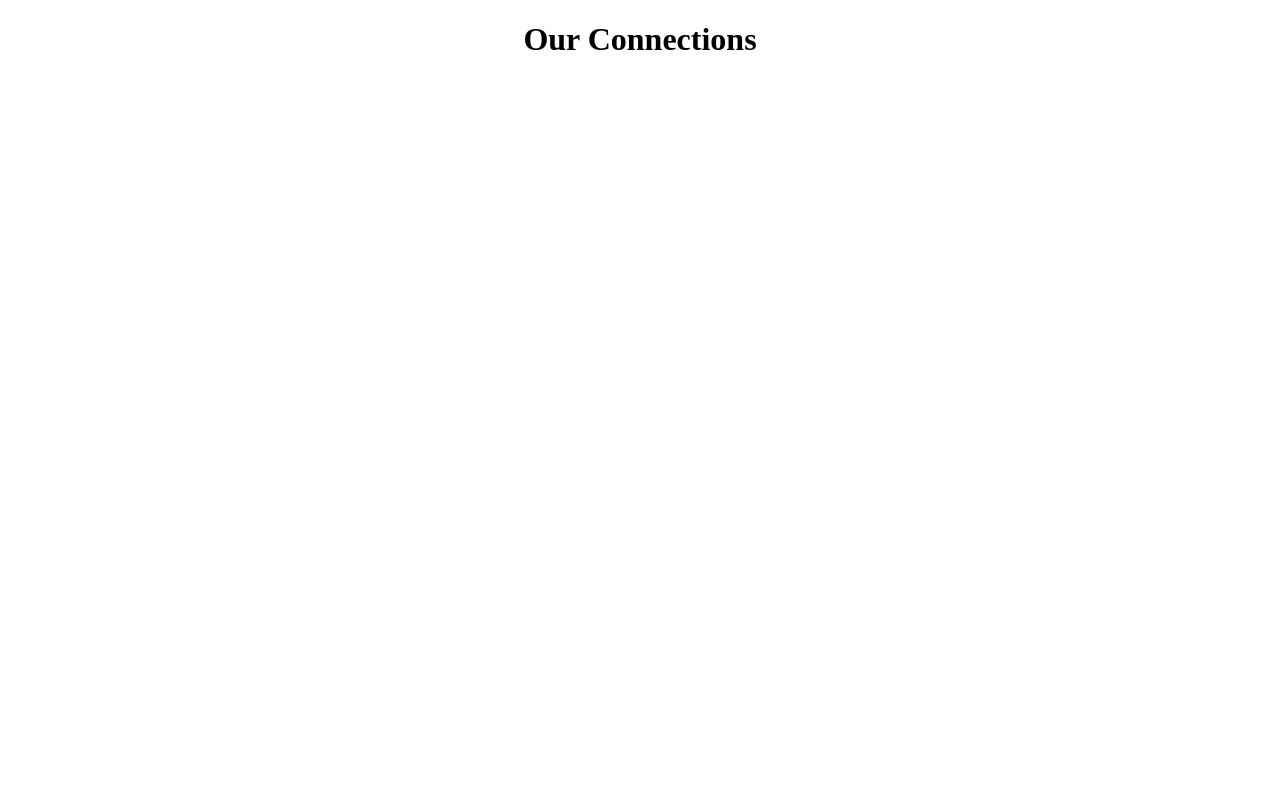
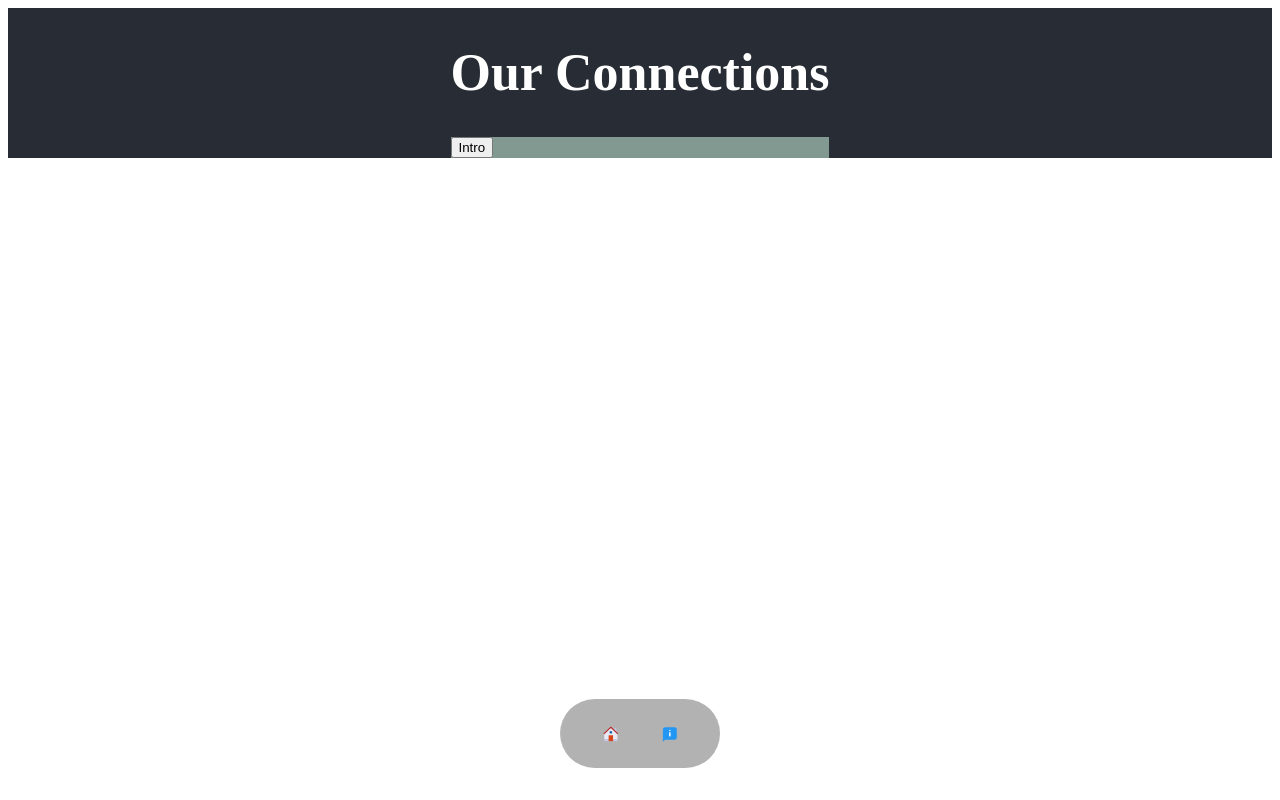
Before and after one commit to shamzaali7/connection-frontend-api, a React (Create React App) app: page / in a window 1280 px wide. Built offline with nearby package versions, Linux system fonts and the light colour scheme.

Commit message:
added nav

```diff
--- a/package.json
+++ b/package.json
@@ -8,6 +8,8 @@
     "@testing-library/user-event": "^13.5.0",
     "react": "^18.2.0",
     "react-dom": "^18.2.0",
+    "react-icons": "^4.7.1",
+    "react-router": "^6.4.5",
     "react-scripts": "5.0.1",
     "web-vitals": "^2.1.4"
   },
--- a/src/App.css
+++ b/src/App.css
@@ -13,15 +13,22 @@
   }
 }
 
-.App-header {
+.Header {
   background-color: #282c34;
-  min-height: 100vh;
+
   display: flex;
   flex-direction: column;
   align-items: center;
   justify-content: center;
   font-size: calc(10px + 2vmin);
   color: white;
+}
+.Intro {
+  background-color: rgb(129, 153, 145);
+  display: flex;
+  align-items: flex-end;
+
+
 }
 
 .App-link {
--- a/src/App.js
+++ b/src/App.js
@@ -3,11 +3,13 @@ import './App.css';
 import Header from './Header'
 import Main from './Main'
 import Footer from './Footer'
+import Nav from './Nav'
 
 function App() {
   return (
     <div className="App">
       <Header/>
+      <Nav/>
       <Main/>
       <Footer/>
 
--- a/src/Footer.jsx
+++ b/src/Footer.jsx
@@ -1,4 +1,5 @@
 import React from 'react'
+import './App.css'
 
 const Footer = () => {
   return (
--- a/src/Header.jsx
+++ b/src/Header.jsx
@@ -1,11 +1,13 @@
 import React from 'react'
+import Intro from "./Intro"
+import './App.css'
 
 const Header = () => {
   return (
     <div className="Header">
         <header>
             <h1>Our Connections</h1>
-
+            <Intro/>
         </header>
     </div>
   )
--- a/src/Intro.jsx
+++ b/src/Intro.jsx
@@ -0,0 +1,13 @@
+import React from 'react'
+import './App.css'
+
+const Intro = () => {
+  return (
+    <div className="Intro" id='#about'>
+        <button>Intro</button>
+
+    </div>
+  )
+}
+
+export default Intro
--- a/src/Main.jsx
+++ b/src/Main.jsx
@@ -1,8 +1,9 @@
 import React from 'react'
+import './App.css'
 
 const Main = () => {
   return (
-    <div>
+    <div id='#'>
 
     </div>
   )
--- /dev/null
+++ b/src/Nav.css
@@ -0,0 +1,32 @@
+nav{
+    background: rgba(0,0,0,0.3);
+    width: max-content;
+    display: block;
+    padding: 0.7rem 1.7rem;
+    z-index: 2;
+    position: fixed;
+    left: 50%;
+    transform: translateX(-50%);
+    bottom: 2rem;
+    display: flex;
+    gap: 0.8rem;
+    border-radius: 3rem;
+    backdrop-filter: blur(15px);
+
+}
+nav a{
+    background: transparent;
+    padding: 0.9rem;
+    border-radius: 50%;
+    font-size: 1.1rem;
+    display: flex;
+    color: var(--color-light);
+}
+nav a:hover{
+    background: rgba(0,0,0,0.3);
+
+}
+nav a.active{
+    background: var(--color-bg);
+    color: var(--color-white);
+}
--- /dev/null
+++ b/src/Nav.jsx
@@ -0,0 +1,21 @@
+import React from 'react'
+import "./Nav.css"
+import {useState} from 'react'
+import { FcAbout } from 'react-icons/fc';
+import { FcHome } from 'react-icons/fc';
+
+
+const Nav = () => {
+  const [activeNav, setActiveNav] = useState("#")
+  return (
+    <nav>
+      <a href="#" onClick= {() => setActiveNav('#')} className={activeNav === "#" ? 'active' : ''}><FcHome/></a>
+      <a href="#about" onClick= {() => setActiveNav('#about')} className={activeNav === '#about' ? 'active' : ''}><FcAbout/></a>
+
+
+
+    </nav>
+  )
+}
+
+export default Nav
```
Also changed, not shown: 2 other files (tests, documents, lock files or other folders).
